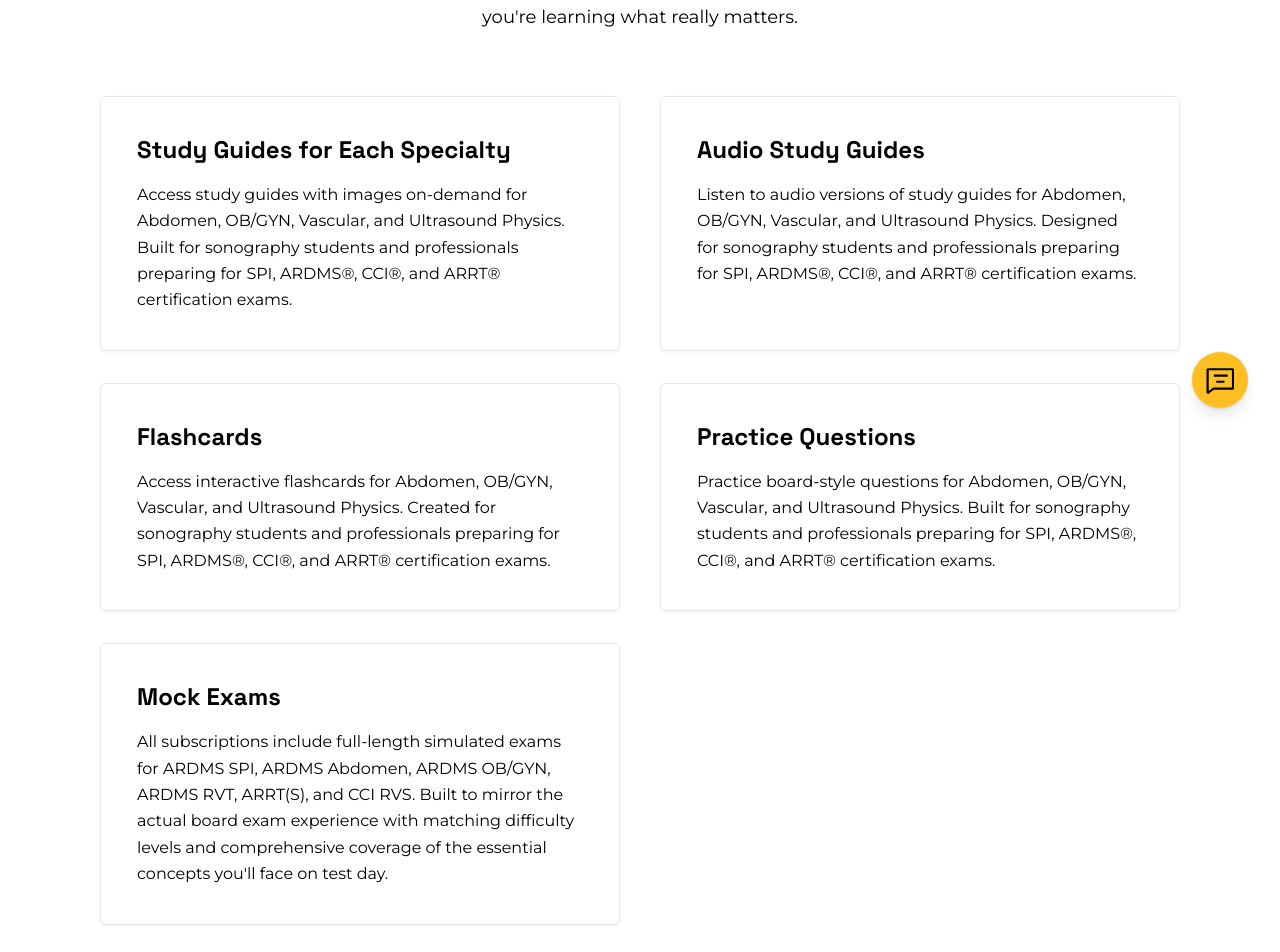
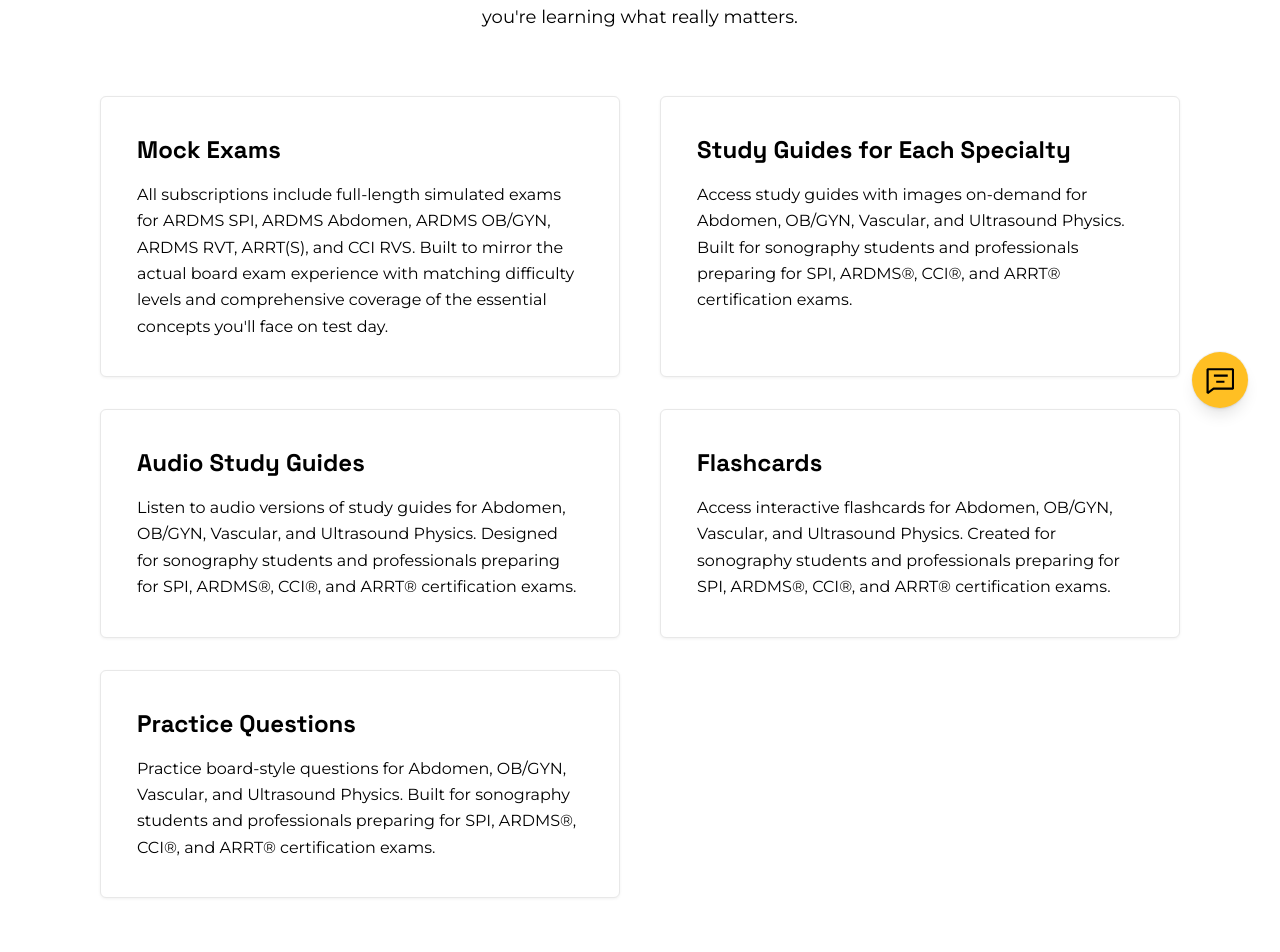
Before and after one commit to MakTech-Laravel/shomoshotime_web_laravel_react, a React (Vite) app: page /exploreresources in a window 1280 px wide. Shown: the part 360-1312 px from the top of the page. Built offline with nearby package versions, Linux system fonts and the light colour scheme; no server answers; a web font is replaced by a local one.

Commit message:
Update ExploreResources.tsx

```diff
--- a/src/pages/frontend/ExploreResources.tsx
+++ b/src/pages/frontend/ExploreResources.tsx
@@ -81,6 +81,11 @@ const AUDIO_DEMO_TRACK = {
 
 const MEMBERSHIP_FEATURES = [
   {
+    title: "Mock Exams",
+    body:
+      "All subscriptions include full-length simulated exams for ARDMS SPI, ARDMS Abdomen, ARDMS OB/GYN, ARDMS RVT, ARRT(S), and CCI RVS. Built to mirror the actual board exam experience with matching difficulty levels and comprehensive coverage of the essential concepts you'll face on test day.",
+  },
+  {
     title: "Study Guides for Each Specialty",
     body:
       "Access study guides with images on-demand for Abdomen, OB/GYN, Vascular, and Ultrasound Physics. Built for sonography students and professionals preparing for SPI, ARDMS®, CCI®, and ARRT® certification exams.",
@@ -99,11 +104,6 @@ const MEMBERSHIP_FEATURES = [
     title: "Practice Questions",
     body:
       "Practice board-style questions for Abdomen, OB/GYN, Vascular, and Ultrasound Physics. Built for sonography students and professionals preparing for SPI, ARDMS®, CCI®, and ARRT® certification exams.",
-  },
-  {
-    title: "Mock Exams",
-    body:
-      "All subscriptions include full-length simulated exams for ARDMS SPI, ARDMS Abdomen, ARDMS OB/GYN, ARDMS RVT, ARRT(S), and CCI RVS. Built to mirror the actual board exam experience with matching difficulty levels and comprehensive coverage of the essential concepts you'll face on test day.",
   },
 ] as const;
 
```
